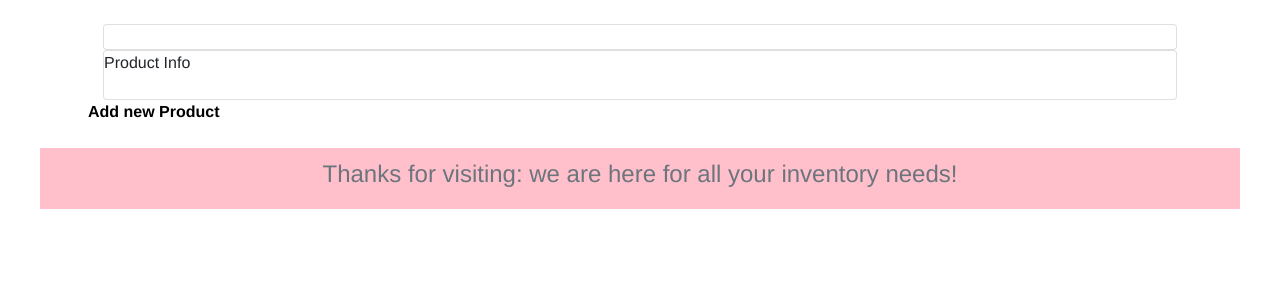
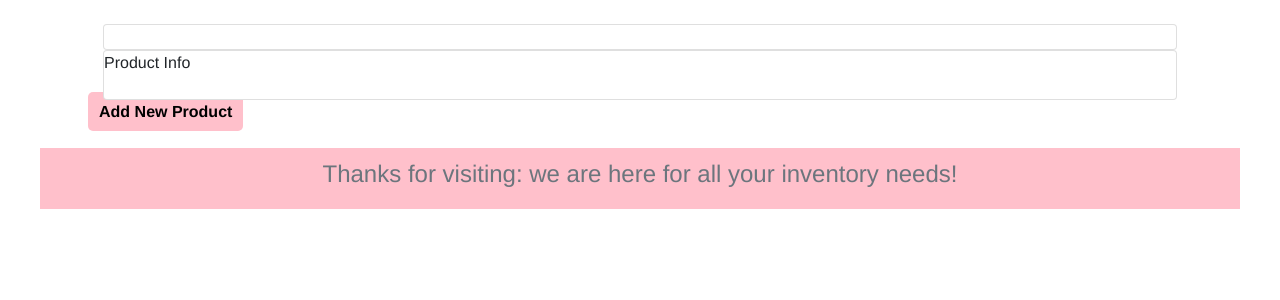
Before and after one commit to jenemanuele/Sheet-Of-Inventory, a Node server app: page /dashboard/ in a window 1280 px wide. Shown: the part 224-524 px from the top of the page. Run offline with Node 20, Linux system fonts and the light colour scheme; a user stored in the database is signed in; data that the repository does not hold is empty; some libraries are stand-ins or nearby versions.

Commit message:
updated dashboard CSS + handlebars

```diff
--- a/public/javascript/product.js
+++ b/public/javascript/product.js
@@ -2,7 +2,7 @@ async function productSubmit(event) {
   event.preventDefault();
 
   console.log("product test");
-  //add the values for these variables. hardcoded example below to show it works
+  //add the values for these variables. hardcoded example below to show that it works
   const product_name = "gibson les paul";
   const brand = "gibson";
   const cost = 499.99;
--- a/public/stylesheet/style.css
+++ b/public/stylesheet/style.css
@@ -25,7 +25,7 @@
     color: rgb(124, 9, 67);
   }
 
-  button {
+  button, .button {
     background-color: pink;
     border: 0;
     padding: 1%;
@@ -35,7 +35,8 @@
     cursor: pointer;
     border-radius: 5px;
   }
-  button:hover {
+
+  button:hover, .button:hover{
     background-color: palevioletred;
   }
   textarea, input {
--- a/views/dashboard.handlebars
+++ b/views/dashboard.handlebars
@@ -17,14 +17,13 @@
               </div> --}}
             </div>
             <br />
-
           </div>
         </div>
       </div>
-
     </div>
   </div>
 </div>
+
 <div class="container">
   <div class="columns is-mobile">
     <div class="column">
@@ -43,13 +42,11 @@
                 </li>
               {{/each}}
             </ul>
-
           </div>
         </div>
       </div>
-
     </div>
   </div>
 </div>
 
-<a href="/dashboard/add">Add new Product</a>
+<a href="/dashboard/add" class="button">Add New Product</a>
```
